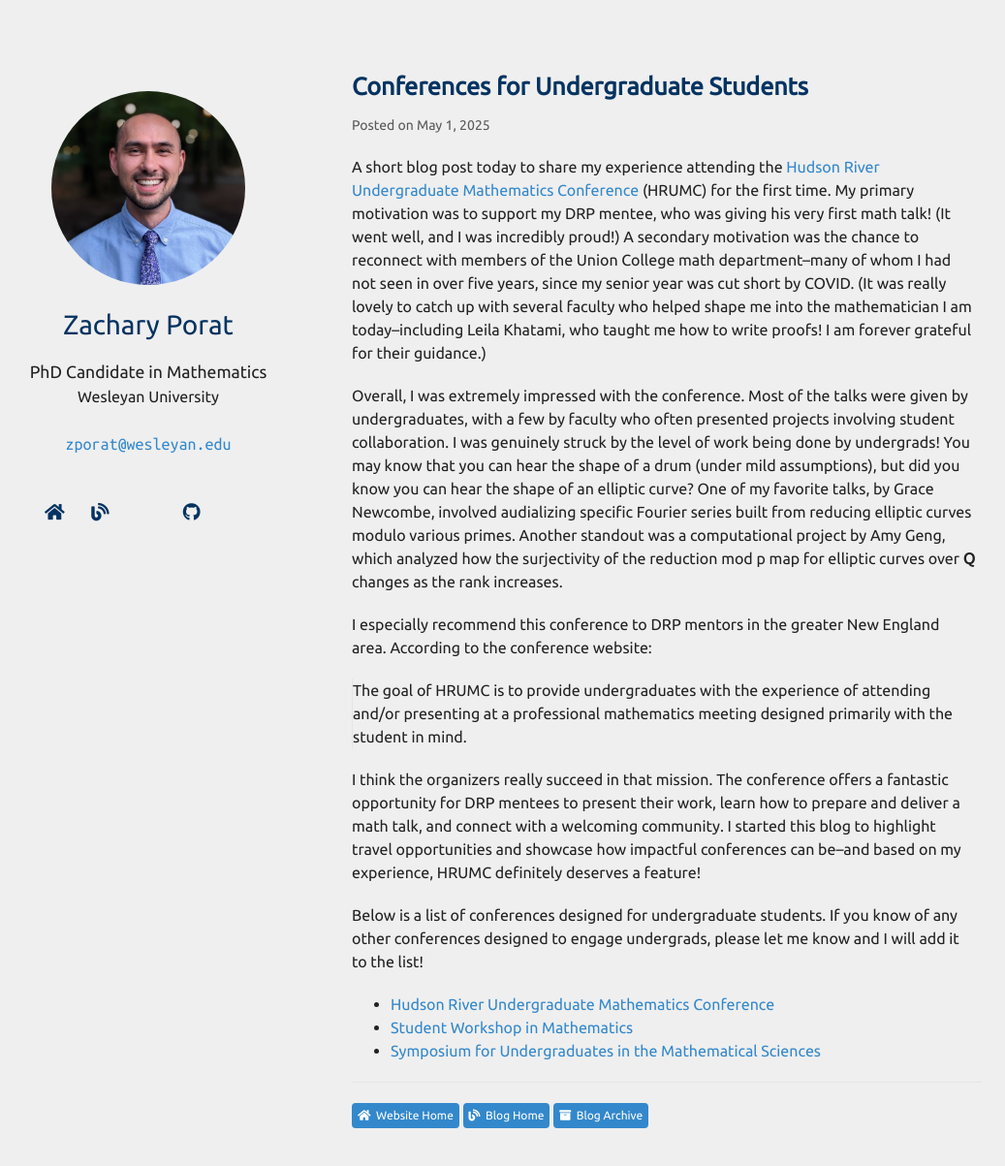
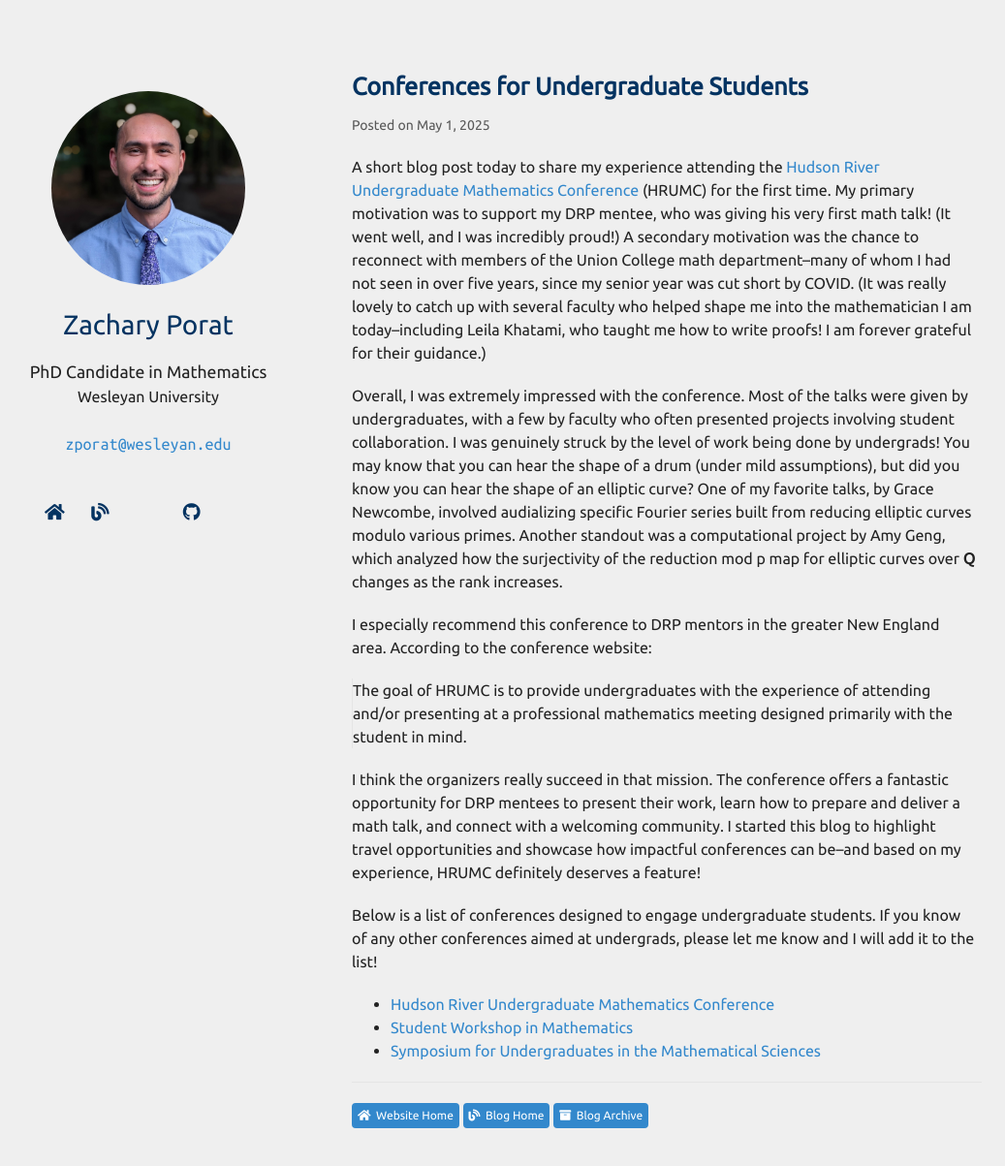
Before and after one commit to zporat/zporat.github.io, a Jekyll site: the page built from _posts/2025-04-05-HRUMC.md, in a window 1280 px wide and 1214 px high. Shown: the top 1203 px of the window at 97% size, without its empty margins (102-1139 px from the left). Built offline with Jekyll 4.4.1, drawn with Linux system fonts in a browser that asks for light colours; nearby versions of some CDN libraries; a style sheet for code colours, icons or effects is not loaded.

Commit message:
blog undergrad update

```diff
--- a/_posts/2025-04-05-HRUMC.md
+++ b/_posts/2025-04-05-HRUMC.md
@@ -17,7 +17,7 @@ I especially recommend this conference to DRP mentors in the greater New England
 
 I think the organizers really succeed in that mission. The conference offers a fantastic opportunity for DRP mentees to present their work, learn how to prepare and deliver a math talk, and connect with a welcoming community. I started this blog to highlight travel opportunities and showcase how impactful conferences can be--and based on my experience, HRUMC definitely deserves a feature!
 
-Below is a list of conferences designed for undergraduate students.  If you know of any other conferences designed to engage undergrads, please let me know and I will add it to the list!
+Below is a list of conferences designed to engage undergraduate students.  If you know of any other conferences aimed at undergrads, please let me know and I will add it to the list!
 * [Hudson River Undergraduate Mathematics Conference](https://sites.google.com/view/hrumc)
 * [Student Workshop in Mathematics](https://mathcs-graduate.wescreates.wesleyan.edu/ams/swim-2025/)
 * [Symposium for Undergraduates in the Mathematical Sciences](https://sites.google.com/brown.edu/sums/about-sums)
```
